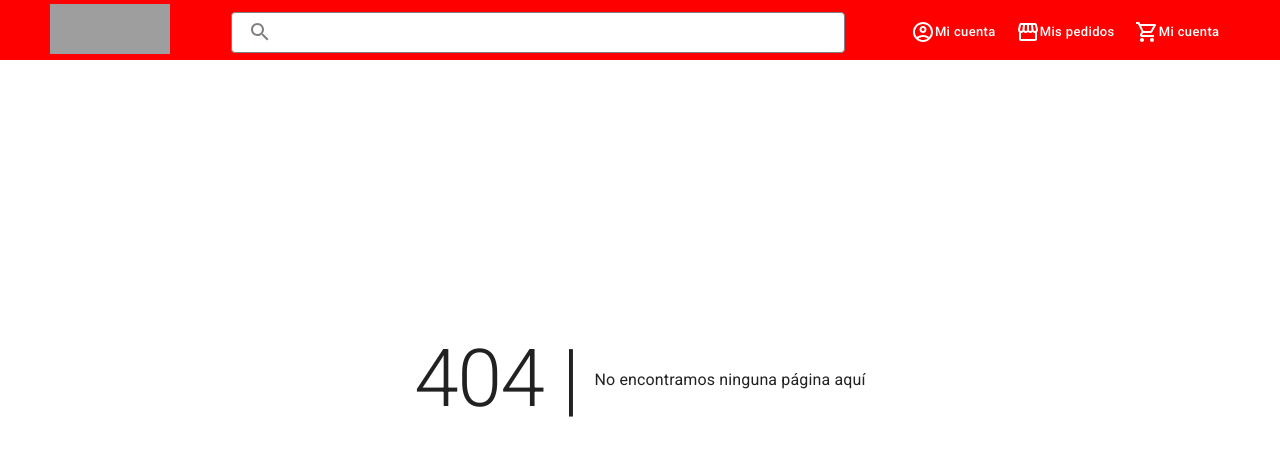
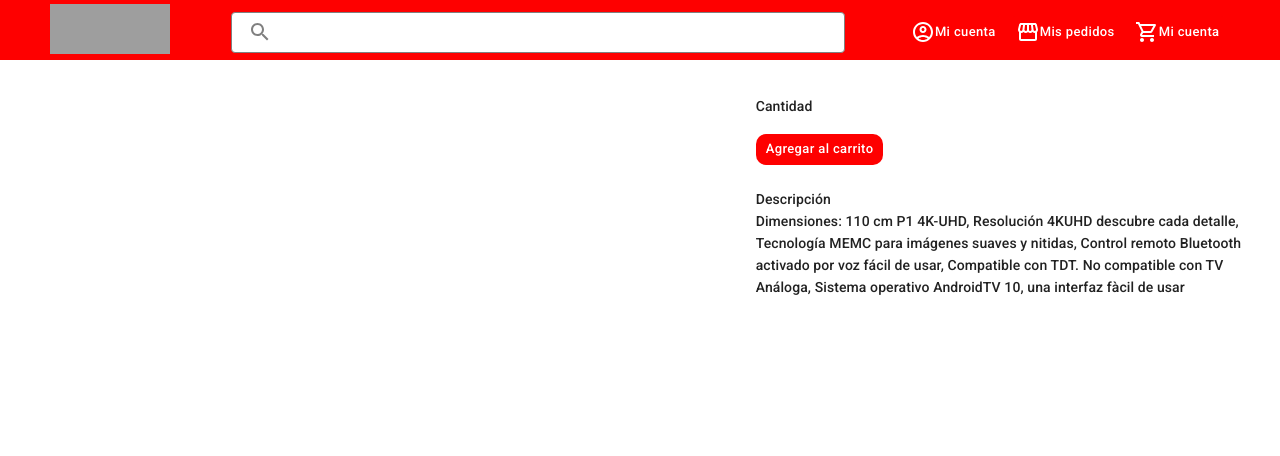
Before and after one commit to G3-COEX-EcoShop/Frontend, a Next.js app: page /product/slug in a window 1280 px wide. Before the commit this address had no page. Shown: the top 456 px of the page. Built offline with nearby package versions, Linux system fonts and the light colour scheme; grey boxes are pictures that could not be loaded.

Commit message:
modificacion de pantalla del producto

```diff
--- a/src/components/product/slug.tsx
+++ b/src/pages/product/slug.tsx
@@ -1,13 +1,14 @@
  import React from 'react';
-import { ShopLayout } from '../layout';
 import { Box, Button, Chip, Grid, Typography } from '@mui/material';
+import { ShopLayout } from '@/components/layout';
+import { initialData } from '../../../database/products';
 
 
 /* esto es para guardar el arreglo de los productos */
-// const product = initialData.products[0];
+const product = initialData.products[0]
 
 
-export const slug = () => {
+const ProductPage = () => {
    return (
       <ShopLayout title={ 'product.title' } pageDescription={ 'product.description' }>
 
@@ -41,7 +42,7 @@ export const slug = () => {
               {/* Description */}
               <Box sx={{ mt:3 }}>
                 <Typography variant='subtitle2' > Descripción </Typography>
-                <Typography variant='subtitle2' > {/* { product.descripion } */} </Typography>
+                <Typography variant='subtitle2' > { product.description } </Typography>
               </Box>
 
 
@@ -53,4 +54,7 @@ export const slug = () => {
 
       </ShopLayout>
     )
- }
+}
+
+
+export default ProductPage;
```
